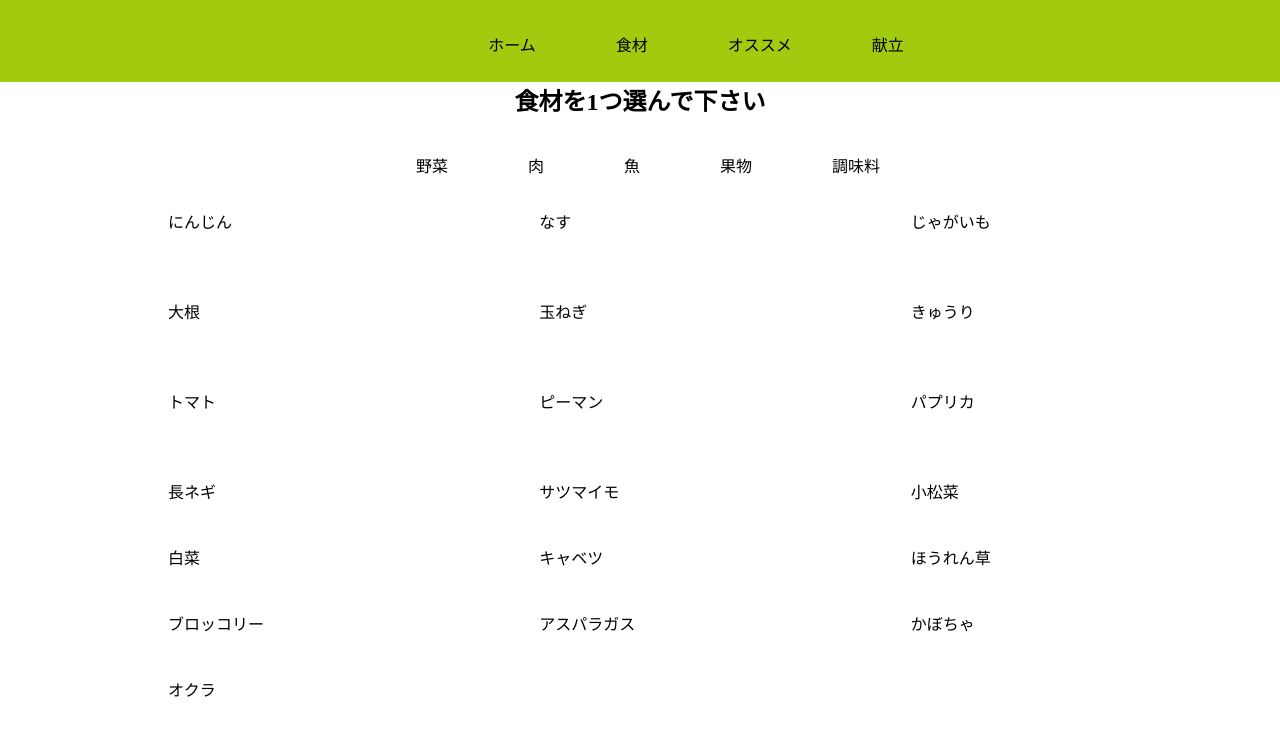
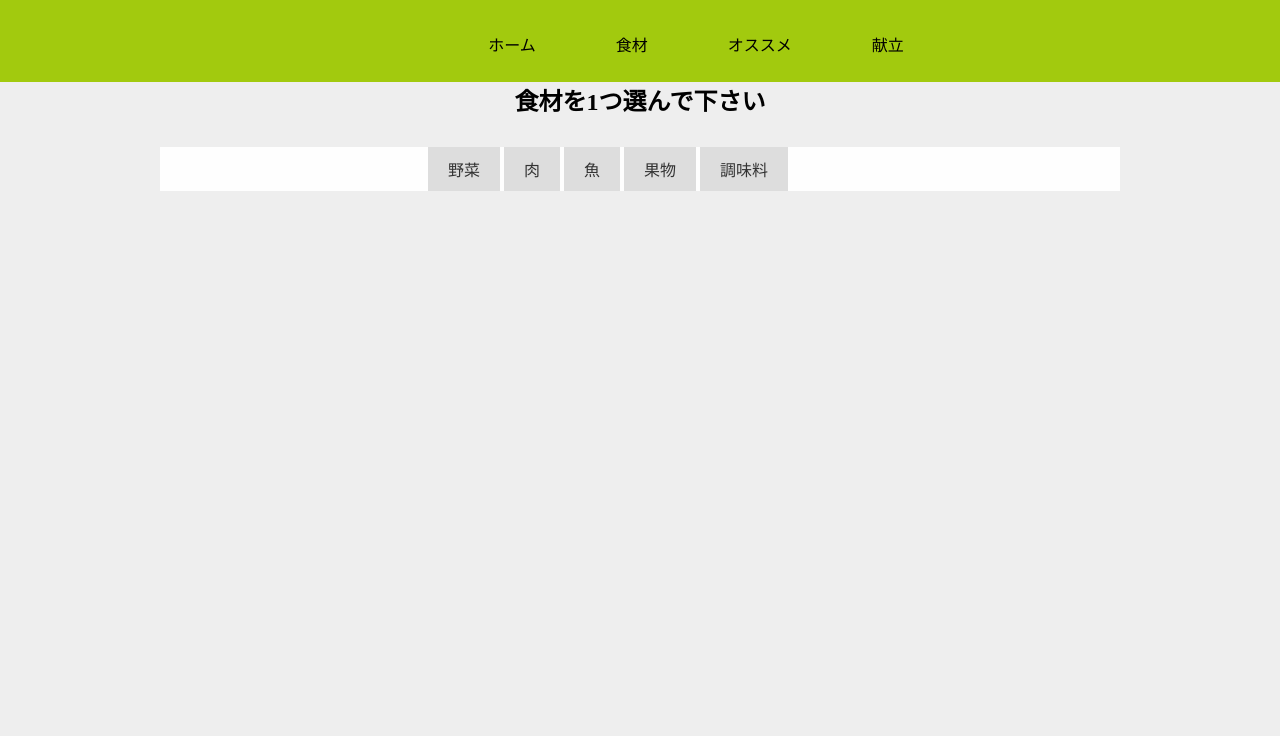
Before and after one commit to Suyuzui/class3_team1-project, a Django app: page /ingredients in a window 1280 px wide. Shown: the top 736 px of the page. Run offline with Django 3.2, Linux system fonts and the light colour scheme; some libraries are stand-ins or nearby versions.

Commit message:
ingredientsの編集
TABを作成
.htmlと.css
js分からん。

```diff
--- a/cs3team1/static/blog/css/ingredients.css
+++ b/cs3team1/static/blog/css/ingredients.css
@@ -22,17 +22,78 @@
 
 .categories {
     display: flex;
+    flex-wrap: wrap;
     padding-left: 1em;
     flex-direction:row;
     justify-content: center;
     margin-right: 5em;
-
 }
 
+/*エリアの表示非表示と形状*/
 .vegetables {
-    display: grid;
-    grid-template-columns: 1fr 1fr 1fr;
-    gap: 10px;
-    grid-template-rows: 80px 80px 80px;
-    margin-left: 10em;
+    display: none;/*はじめは非表示*/
+    opacity: 0;/*透過0*/
+    background: #fff;
+    padding:50px 20px;
 }
+
+/*tabの形状*/
+  .categories li a{
+    display: block;
+    background:#ddd;
+    margin:0 2px;
+    padding:10px 20px;
+  }
+  /*liにactiveクラスがついた時の形状*/
+  .categories li.active a{
+    background:#fff;
+  }
+
+  /*vegetablesにis-activeというクラスがついた時の形状*/
+  .vegetables.is-active {
+      display: block;/*表示*/
+      animation-name: displayAnime;/*ふわっと表示させるためのアニメーション*/
+      animation-duration: 2s;
+      animation-fill-mode: forwards;
+  }
+
+  @keyframes displayAnime{
+    from {
+      opacity: 0;
+    }
+    to {
+      opacity: 1;
+    }
+  }
+
+  /*========= レイアウトのためのCSS ===============*/
+
+  body{
+    background:#eee;
+  }
+
+  ul{
+    list-style:none;
+  }
+
+  a{
+    color:#333;
+    text-decoration: none;
+  }
+
+  .wrapper{
+    width:100%;
+    max-width: 960px;
+    margin:30px auto;
+      background:#fefefe;
+  }
+
+  .vegetables h2{
+    font-size:1.3rem;
+    margin:0 0 20px 10px;
+  }
+
+  .vegetables li{
+    padding: 10px;
+    border-bottom: 1px solid #ddd;
+  }
--- a/cs3team1/static/blog/js/ingredients.js
+++ b/cs3team1/static/blog/js/ingredients.js
@@ -3,9 +3,9 @@ function GethashID (hashIDName){
     if(hashIDName){
       //タブ設定
       $('.tab li').find('a').each(function() { //タブ内のaタグ全てを取得
-        var idName = $(this).attr('href'); //タブ内のaタグのリンク名（例）#lunchの値を取得
+        let idName = $(this).attr('href'); //タブ内のaタグのリンク名（例）#lunchの値を取得
         if(idName == hashIDName){ //リンク元の指定されたURLのハッシュタグ（例）http://example.com/#lunch←この#の値とタブ内のリンク名（例）#lunchが同じかをチェック
-          var parentElm = $(this).parent(); //タブ内のaタグの親要素（li）を取得
+          let parentElm = $(this).parent(); //タブ内のaタグの親要素（li）を取得
           $('.tab li').removeClass("active"); //タブ内のliについているactiveクラスを取り除き
           $(parentElm).addClass("active"); //リンク元の指定されたURLのハッシュタグとタブ内のリンク名が同じであれば、liにactiveクラスを追加
           //表示させるエリア設定
@@ -18,7 +18,7 @@ function GethashID (hashIDName){
 
   //タブをクリックしたら
   $('.tab a').on('click', function() {
-    var idName = $(this).attr('href'); //タブ内のリンク名を取得
+    let idName = $(this).attr('href'); //タブ内のリンク名を取得
     GethashID (idName);//設定したタブの読み込みと
     return false;//aタグを無効にする
   });
@@ -28,6 +28,6 @@ function GethashID (hashIDName){
   $(window).on('load', function () {
       $('.tab li:first-of-type').addClass("active"); //最初のliにactiveクラスを追加
       $('.area:first-of-type').addClass("is-active"); //最初の.areaにis-activeクラスを追加
-    var hashName = location.hash; //リンク元の指定されたURLのハッシュタグを取得
+    let hashName = location.hash; //リンク元の指定されたURLのハッシュタグを取得
     GethashID (hashName);//設定したタブの読み込み
   });
--- a/cs3team1/templates/cs3team1/ingredients.html
+++ b/cs3team1/templates/cs3team1/ingredients.html
@@ -18,39 +18,63 @@
     <br>
     <br>
     <h2 id="center">食材を1つ選んで下さい</h2>
-    <div class="categories">
-      <p class="margin">野菜</p>
-      <p class="margin">肉</p>
-      <p class="margin">魚</p>
-      <p class="margin">果物</p>
-      <p class="margin">調味料</p>
+    <div class="wrapper">
+      <ul class="categories">
+        <li><a href="#vegetables">野菜</a></li>
+        <li><a href="#meats">肉</a></li>
+        <li><a href="#fish">魚</a></li>
+        <li><a href="#fruits">果物</a></li>
+        <li><a href="#tastes">調味料</a></li>
+      </ul>
+      <div id="vegetables" class="vegetables">
+        <h3>野菜</h3>
+        <ul>
+          <li>にんじん</li>
+          <li>なす</li>
+          <li>じゃがいも</li>
+          <li>大根</li>
+          <li>玉ねぎ</li>
+          <li>きゅうり</li>
+          <li>トマト</li>
+          <li>ピーマン</li>
+          <li>パプリカ</li>
+          <li>長ネギ</li>
+          <li>サツマイモ</li>
+          <li>小松菜</li>
+          <li>白菜</li>
+          <li>キャベツ</li>
+          <li>ほうれん草</li>
+          <li>ブロッコリー</li>
+          <li>アスパラガス</li>
+          <li>かぼちゃ</li>
+          <li>オクラ</li>
+        </ul>
+      </div>
+      <div id="meats" class="vegetables">
+        <h3>肉</h3>
+        <ul>
+          <li></li>
+        </ul>
+      </div>
+      <div id="fish" class="vegetables">
+        <h3>魚</h3>
+        <ul>
+          <li></li>
+        </ul>
+      </div>
+      <div id="fruits" class="vegetables">
+        <h3>果物</h3>
+        <ul>
+          <li></li>
+        </ul>
+      </div>
+      <div id="tastes" class="vegetables">
+        <h3>調味料</h3>
+        <ul>
+          <li></li>
+        </ul>
+      </div>
     </div>
-    <div class="vegetables">
-      <p>にんじん</p>
-      <p>なす</p>
-      <p>じゃがいも</p>
-      <p>大根</p>
-      <p>玉ねぎ</p>
-      <p>きゅうり</p>
-      <p>トマト</p>
-      <p>ピーマン</p>
-      <p>パプリカ</p>
-      <p>長ネギ</p>
-      <p>サツマイモ</p>
-      <p>小松菜</p>
-      <p>白菜</p>
-      <p>キャベツ</p>
-      <p>ほうれん草</p>
-      <p>ブロッコリー</p>
-      <p>アスパラガス</p>
-      <p>かぼちゃ</p>
-      <p>オクラ</p>
-
-
-    </div>
-
-
-
 
   </body>
 </html>
```
